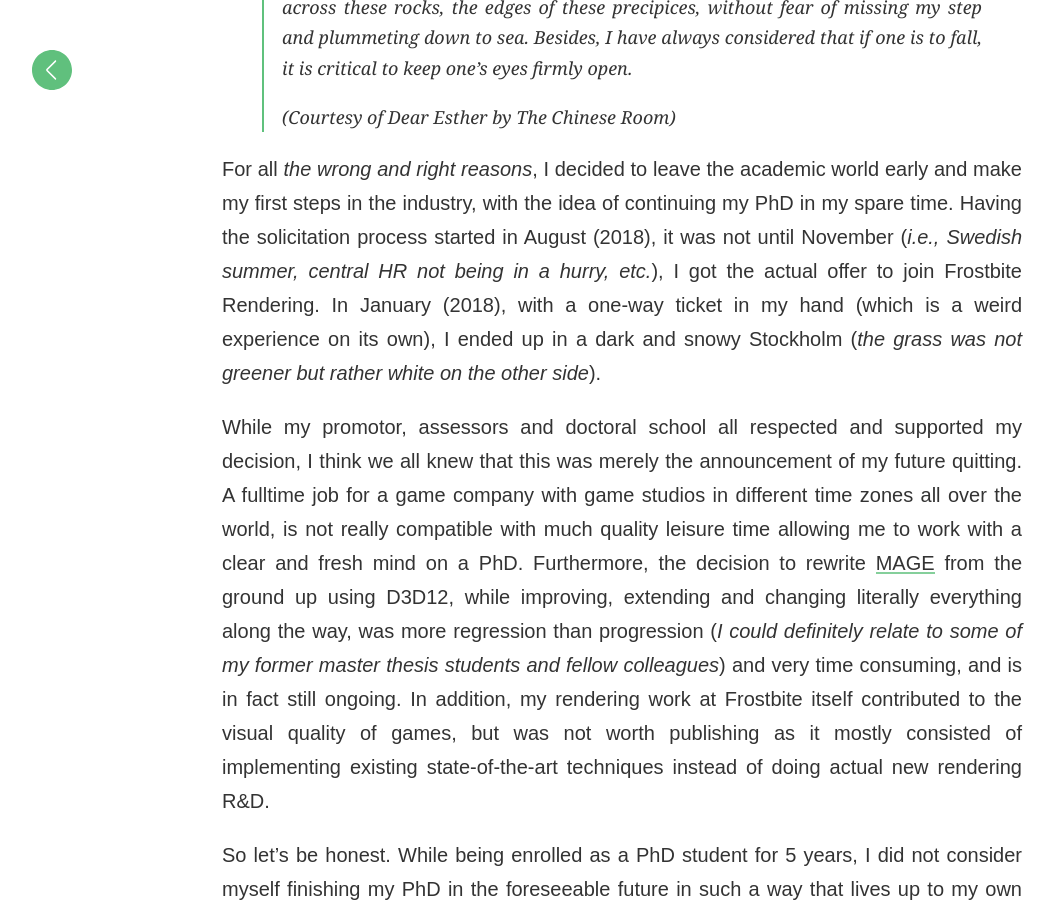
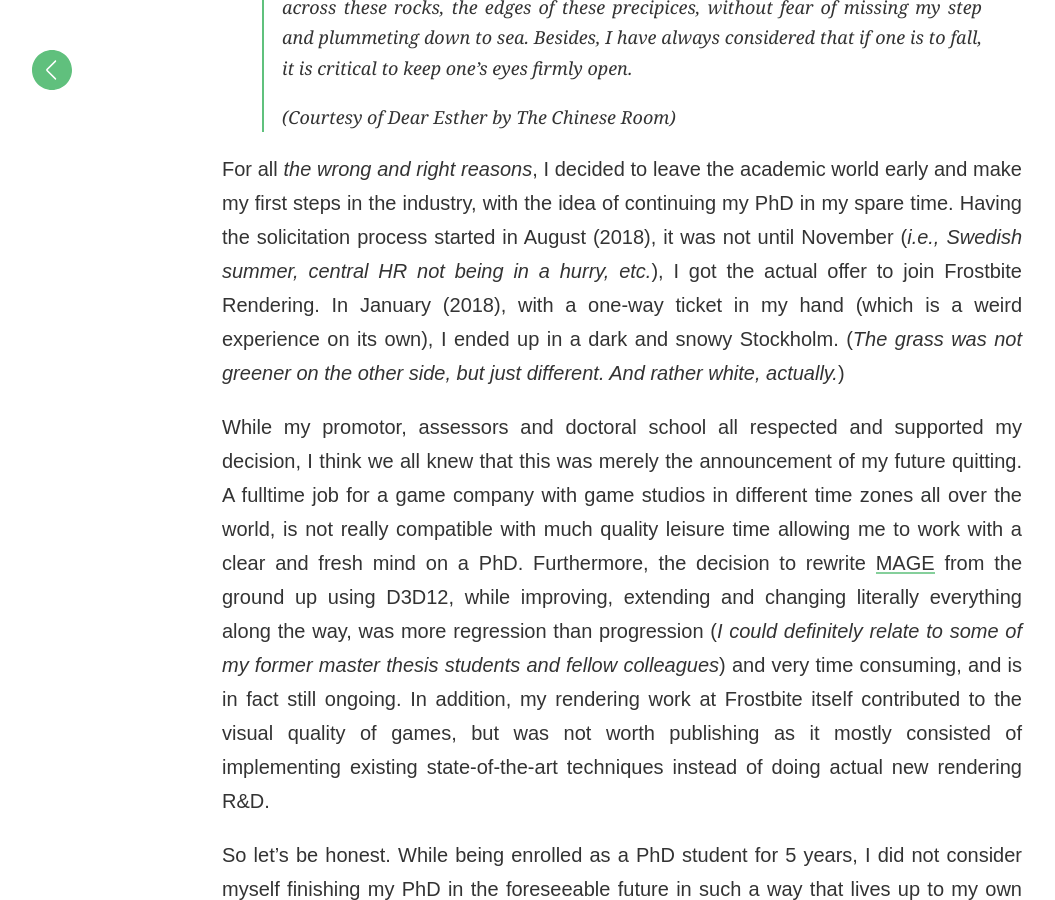
Before and after one commit to matt77hias/Blog, a Jekyll site: the page built from _posts/2020-08-24-closure.md, in a window 1280 px wide and 900 px high, scrolled down 2070 px. Shown: the whole window, without its empty margins (18-1073 px from the left). Built offline with Jekyll 4.4.1, drawn with Linux system fonts in a browser that asks for light colours; comment, search, counter and statistics services are not loaded.

Commit message:
Update 2020-08-24-closure.md

```diff
--- a/_posts/2020-08-24-closure.md
+++ b/_posts/2020-08-24-closure.md
@@ -21,7 +21,7 @@ Furthermore, one confronting observation is the periodic nature of the academic
 >
 > *(Courtesy of Dear Esther by The Chinese Room)*
 
-For all *the wrong and right reasons*, I decided to leave the academic world early and make my first steps in the industry, with the idea of continuing my PhD in my spare time. Having the solicitation process started in August (2018), it was not until November (*i.e., Swedish summer, central HR not being in a hurry, etc.*), I got the actual offer to join Frostbite Rendering. In January (2018), with a one-way ticket in my hand (which is a weird experience on its own), I ended up in a dark and snowy Stockholm (*the grass was not greener but rather white on the other side*).
+For all *the wrong and right reasons*, I decided to leave the academic world early and make my first steps in the industry, with the idea of continuing my PhD in my spare time. Having the solicitation process started in August (2018), it was not until November (*i.e., Swedish summer, central HR not being in a hurry, etc.*), I got the actual offer to join Frostbite Rendering. In January (2018), with a one-way ticket in my hand (which is a weird experience on its own), I ended up in a dark and snowy Stockholm. (*The grass was not greener on the other side, but just different. And rather white, actually.*)
 
 While my promotor, assessors and doctoral school all respected and supported my decision, I think we all knew that this was merely the announcement of my future quitting. A fulltime job for a game company with game studios in different time zones all over the world, is not really compatible with much quality leisure time allowing me to work with a clear and fresh mind on a PhD. Furthermore, the decision to rewrite [MAGE](https://github.com/matt77hias/MAGE) from the ground up using D3D12, while improving, extending and changing literally everything along the way, was more regression than progression (*I could definitely relate to some of my former master thesis students and fellow colleagues*) and very time consuming, and is in fact still ongoing. In addition, my rendering work at Frostbite itself contributed to the visual quality of games, but was not worth publishing as it mostly consisted of implementing existing state-of-the-art techniques instead of doing actual new rendering R&D.
 
```
